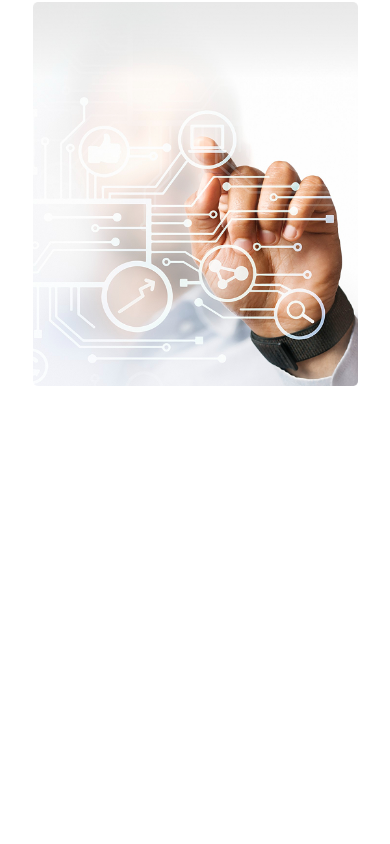
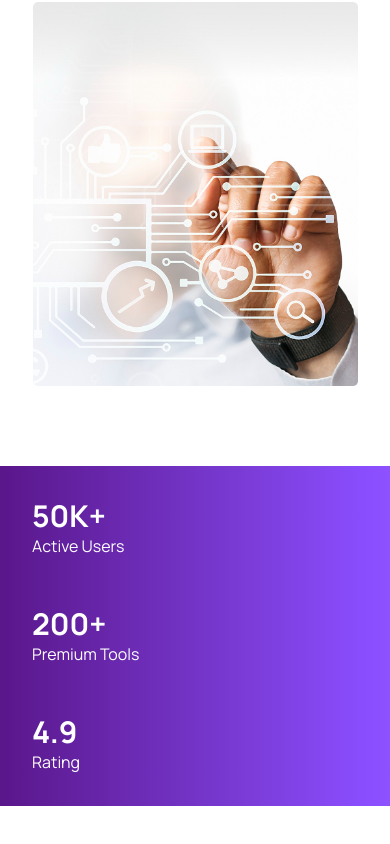
Before and after one commit to salman-ibn-riyaj/assignment-6, a React (Vite) app: page / in a window 390 px wide. Shown: the part 502-1346 px from the top of the page. Before the commit the page ends 968 px from the top, so only its background shows below. Built offline with nearby package versions, Linux system fonts and the light colour scheme.

Commit message:
state section designed and made responsive

```diff
--- a/src/App.jsx
+++ b/src/App.jsx
@@ -1,6 +1,7 @@
 import './App.css'
 import HeroSection from './components/HeroSection'
 import Navbar from './components/Navbar'
+import StateSection from './components/StateSection'
 
 function App() {
 
@@ -9,6 +10,7 @@ function App() {
     <>
       <Navbar></Navbar>
       <HeroSection></HeroSection>
+      <StateSection></StateSection>
     </>
   )
 }
--- /dev/null
+++ b/src/components/StateSection.jsx
@@ -0,0 +1,26 @@
+import React from 'react';
+
+const StateSection = () => {
+    return (
+        <div className='bg-linear-to-r from-purple-900 to-violet-500 text-white grid grid-cols-1 md:grid-cols-3 gap-12 justify-evenly items-center mb-15 p-8'>
+
+            <div className='md:border-r-2 border-gray-400'>
+                <h2 className='text-3xl font-bold'>50K+</h2>
+                <p>Active Users</p>
+            </div>
+
+            <div className='md:border-r-2 border-gray-400'>
+                <h2 className='text-3xl font-bold'>200+</h2>
+                <p>Premium Tools</p>
+            </div>
+
+
+            <div>
+                <h2 className='text-3xl font-bold'>4.9</h2>
+                <p>Rating</p>
+            </div>
+        </div>
+    );
+};
+
+export default StateSection;
```
